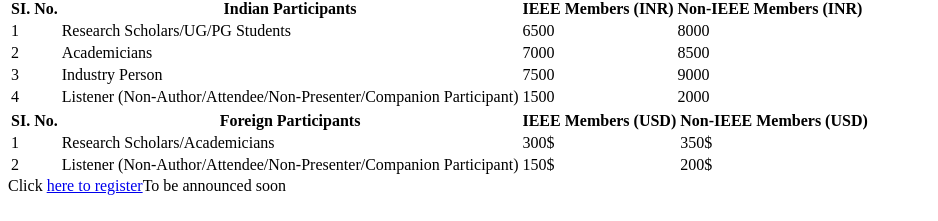
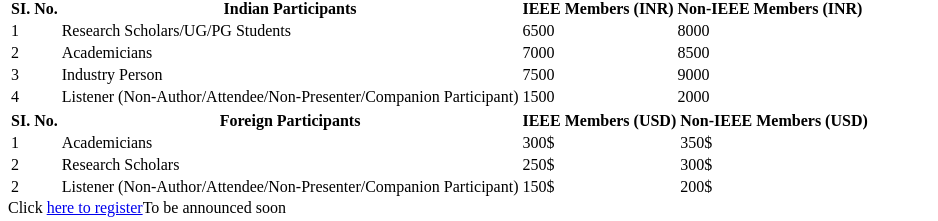
Before and after one commit to Ayush-Tripathy/icaiet-2025, a React (Vite) app: page /registration in a window 1280 px wide. Shown: the part 2679-2900 px from the top of the page, without its empty margins (0-938 px from the left). Built offline with nearby package versions, Linux system fonts and the light colour scheme; the HTML template or start-up script is replaced by a standard one.

Commit message:
Changes submisssion deadline and cfp

```diff
--- a/src/lib/components/ImportantDates.tsx
+++ b/src/lib/components/ImportantDates.tsx
@@ -28,7 +28,7 @@
             </TableCell>
             <TableCell className="text-right whitespace-nowrap">
               <span className="">
-                25 July 2026
+                31 July 2026
               </span>
               {/* <br /> */}
               {/* <span className="">Extended till 01 April 2025</span> */}
--- a/src/pages/Committee.tsx
+++ b/src/pages/Committee.tsx
@@ -306,7 +306,7 @@
                 Prof. Subhajyoti Ray, Pro-Vice Chancellor, XIM University
               </p>
               <p className="relative pl-5 before:content-['•'] before:absolute before:left-0">
-                Fr. S. Antony Raj, S.J., Registrar, XIM University
+                Fr S. Antony Raj sj, Registrar, XIM University
               </p>
             </div>
           </section>
@@ -452,6 +452,9 @@
 
               <p className="relative pl-5 before:content-['•'] before:absolute before:left-0">
                 Dr. Pradip Kundu, XIM University
+              </p>
+              <p className="relative pl-5 before:content-['•'] before:absolute before:left-0">
+                Dr. Swarup Chattopadhyay, XIM University
               </p>
             </div>
           </section>
@@ -710,9 +713,9 @@
               <p className="relative pl-5 before:content-['•'] before:absolute before:left-0">
                 Dr. Alok Ranjan, Bosch
               </p>
-              <p className="relative pl-5 before:content-['•'] before:absolute before:left-0">
+              {/*<p className="relative pl-5 before:content-['•'] before:absolute before:left-0">
                 Dr. Arpita Jena, XIM University
-              </p>
+              </p>*/}
               <p className="relative pl-5 before:content-['•'] before:absolute before:left-0">
                 Mr. Satyajit Nath, Senior Director, Capgemini
               </p>
@@ -749,9 +752,9 @@
               <p className="relative pl-5 before:content-['•'] before:absolute before:left-0">
                 Dr. Arif Ahmed Sekh, UiT Norway
               </p>
-              <p className="relative pl-5 before:content-['•'] before:absolute before:left-0">
+              {/*<p className="relative pl-5 before:content-['•'] before:absolute before:left-0">
                 Dr. Arpita Jena, XIM University
-              </p>
+              </p>*/}
               <p className="relative pl-5 before:content-['•'] before:absolute before:left-0">
                 Dr. Deepak Ranjan Nayak, MNIT Jaipur
               </p>
--- a/src/pages/Contact.tsx
+++ b/src/pages/Contact.tsx
@@ -13,13 +13,7 @@
         </div>
       </div>
       <div className="flex flex-row gap-x-20 gap-y-10 flex-wrap">
-        <div className="flex flex-col gap-3">
-          <p className="font-[SatoshiBold] text-2xl">Dr. Fr. Joshy K X, S.J.</p>
-          <div className="flex flex-col gap-3">
-            {/* <span>Email: joshy@xim.edu.in</span> */}
-            <span>Phone: +918280006677</span>
-          </div>
-        </div>
+
 
         <div className="flex flex-col gap-3">
           <p className="font-[SatoshiBold] text-2xl">
@@ -39,6 +33,14 @@
           </div>
         </div>
 
+        <div className="flex flex-col gap-3">
+          <p className="font-[SatoshiBold] text-2xl">Dr. Fr. Joshy K X, S.J.</p>
+          <div className="flex flex-col gap-3">
+            {/* <span>Email: joshy@xim.edu.in</span> */}
+            <span>Phone: +918280006677</span>
+          </div>
+        </div>
+
         {/* <div className="flex flex-col gap-3">
           <p className="font-[SatoshiBold] text-2xl">Mr. Biswajit Mohapatra</p>
           <div className="flex flex-col gap-3">
--- a/src/pages/Registration.tsx
+++ b/src/pages/Registration.tsx
@@ -100,10 +100,19 @@
               <TableRow className="hover:bg-inherit border-input">
                 <TableCell className="whitespace-nowrap">1</TableCell>
                 <TableCell className="">
-                  Research Scholars/Academicians
+                  Academicians
                 </TableCell>
                 <TableCell className="whitespace-nowrap">300$</TableCell>
                 <TableCell className="">350$</TableCell>
+              </TableRow>
+
+              <TableRow className="hover:bg-inherit border-input">
+                <TableCell className="whitespace-nowrap">2</TableCell>
+                <TableCell className="">
+                  Research Scholars
+                </TableCell>
+                <TableCell className="whitespace-nowrap">250$</TableCell>
+                <TableCell className="">300$</TableCell>
               </TableRow>
 
               <TableRow className="hover:bg-inherit border-input">
```
Also changed, not shown: 1 other file (tests, documents, lock files or other folders).
